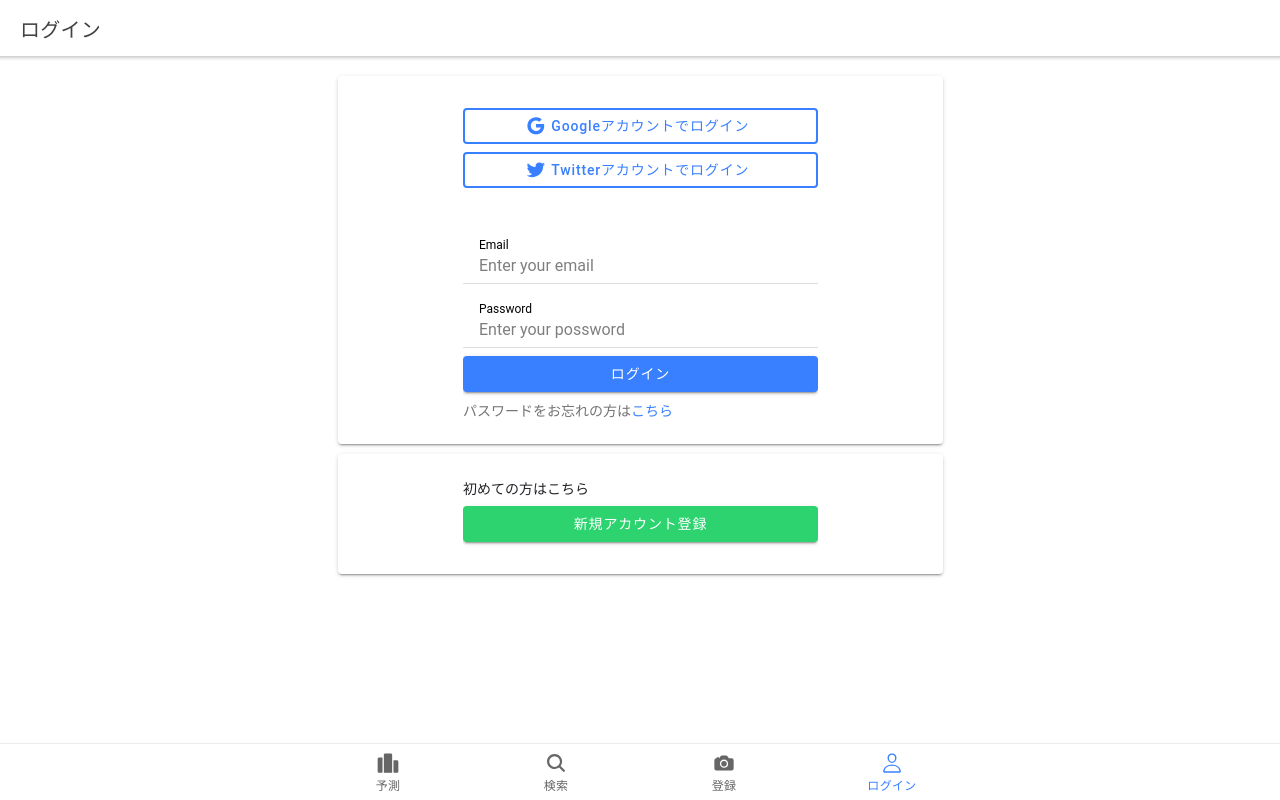
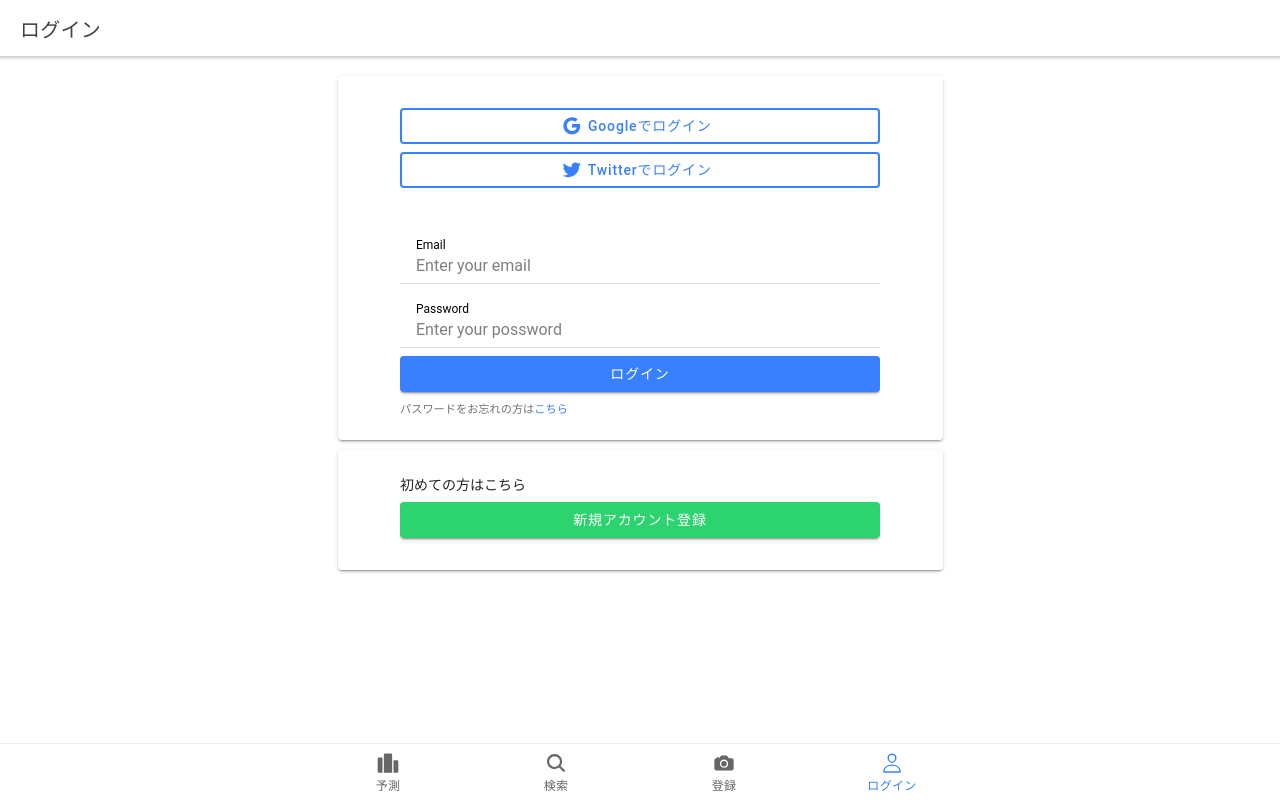
Before and after one commit to yuzsh/fishcast-sns, a React (Create React App) app: page /Login in a window 1280 px wide. Built offline with nearby package versions, Linux system fonts and the light colour scheme.

Commit message:
[Login]Gridレイアウト対応

```diff
--- a/package.json
+++ b/package.json
@@ -50,6 +50,7 @@
   "description": "An Ionic project",
   "devDependencies": {
     "@capacitor/cli": "2.0.2",
+    "@ionic/lab": "3.1.4",
     "react-scripts": "3.4.1"
   }
 }
--- a/src/pages/Login.css
+++ b/src/pages/Login.css
@@ -1,10 +1,15 @@
 
 .card_padding
 {
-    padding: 16px 20% 16px 20%;
+    padding: 16px 10% 16px 10%;
 }
 
 .card_contents_vmargin
 {
     margin: 8px 0;
 }
+
+.caution_text
+{
+    font-size: 80%;
+}
--- a/src/pages/Login.tsx
+++ b/src/pages/Login.tsx
@@ -40,18 +40,17 @@ const Login: React.FC = () => {
       <IonContent>
         <IonGrid>
           <IonRow class="ion-justify-content-center">
-          <IonCol size="1"></IonCol>
-          <IonCol　size="6">
+          <IonCol　size-sm="10" size-md="6">
           <IonCard class="card_padding">
             <IonList>
               <div>
                 <IonButton expand="block" fill="outline" type="submit" class="ion-text-capitalize card_contents_vmargin">
                   <IonIcon slot="start" icon={logoGoogle} />
-                  Googleアカウントでログイン
+                  Googleでログイン
                 </IonButton>
                 <IonButton expand="block" fill="outline" type="submit" class="ion-text-capitalize card_contents_vmargin">
                   <IonIcon slot="start" icon={logoTwitter} />
-                  Twitterアカウントでログイン
+                  Twitterでログイン
                 </IonButton>
               </div>
               <IonItem class="ion-padding-top">
@@ -67,7 +66,7 @@ const Login: React.FC = () => {
                 <IonInput type="password" required value={password} placeholder="Enter your possword" onIonChange={e => setPassword(e.detail.value!)}></IonInput>
               </IonItem>
               <IonButton expand="block" type="submit" class="card_contents_vmargin">ログイン</IonButton>
-              <IonLabel>
+              <IonLabel class="caution_text">
                 パスワードをお忘れの方は<IonRouterLink href="/Login">こちら</IonRouterLink>
               </IonLabel>
             </IonList>
@@ -81,7 +80,6 @@ const Login: React.FC = () => {
 					</IonList>
 					</IonCard>
           </IonCol>
-          <IonCol size="1"></IonCol>
           </IonRow>
         </IonGrid>
       </IonContent>
--- a/src/pages/Register.tsx
+++ b/src/pages/Register.tsx
@@ -35,8 +35,7 @@ const Register: React.FC = () => {
       <IonContent>
 			<IonGrid>
 				<IonRow class="ion-justify-content-center">
-				<IonCol size="1"></IonCol>
-        <IonCol　size="6">
+        <IonCol size-sm="10" size-md="6">
 					<IonCard class="card_padding">
 					<IonList>
 						<IonItem class="card_contents_vmargin">
@@ -63,7 +62,6 @@ const Register: React.FC = () => {
 					</IonList>
 					</IonCard>
 				</IonCol>
-				<IonCol size="1"></IonCol>
 				</IonRow>
 			</IonGrid>
       </IonContent>
--- a/src/pages/RegisterBase.tsx
+++ b/src/pages/RegisterBase.tsx
@@ -34,8 +34,7 @@ const RegisterBase: React.FC = () => {
       <IonContent>
 			<IonGrid>
 				<IonRow class="ion-justify-content-center">
-				<IonCol size="1"></IonCol>
-                <IonCol　size="6">
+                <IonCol size-sm="10" size-md="6">
 					<IonCard class="card_padding">
 					<IonList>
                     <IonButton expand="block" fill="outline" type="submit" href="/Register" class="ion-text-capitalize card_contents_vmargin">
@@ -44,16 +43,15 @@ const RegisterBase: React.FC = () => {
                     </IonButton>
                     <IonButton expand="block" fill="outline" type="submit" class="ion-text-capitalize card_contents_vmargin">
                         <IonIcon slot="start" icon={logoGoogle} />
-                        Googleアカウントで登録
+                        Googleで登録
                     </IonButton>
                     <IonButton expand="block" fill="outline" type="submit" class="ion-text-capitalize card_contents_vmargin">
                         <IonIcon slot="start" icon={logoTwitter} />
-                        Twitterアカウントで登録
+                        Twitterで登録
                     </IonButton>
 					</IonList>
 					</IonCard>
 				</IonCol>
-				<IonCol size="1"></IonCol>
 				</IonRow>
 			</IonGrid>
       </IonContent>
```
Also changed, not shown: 1 other file (tests, documents, lock files or other folders).
